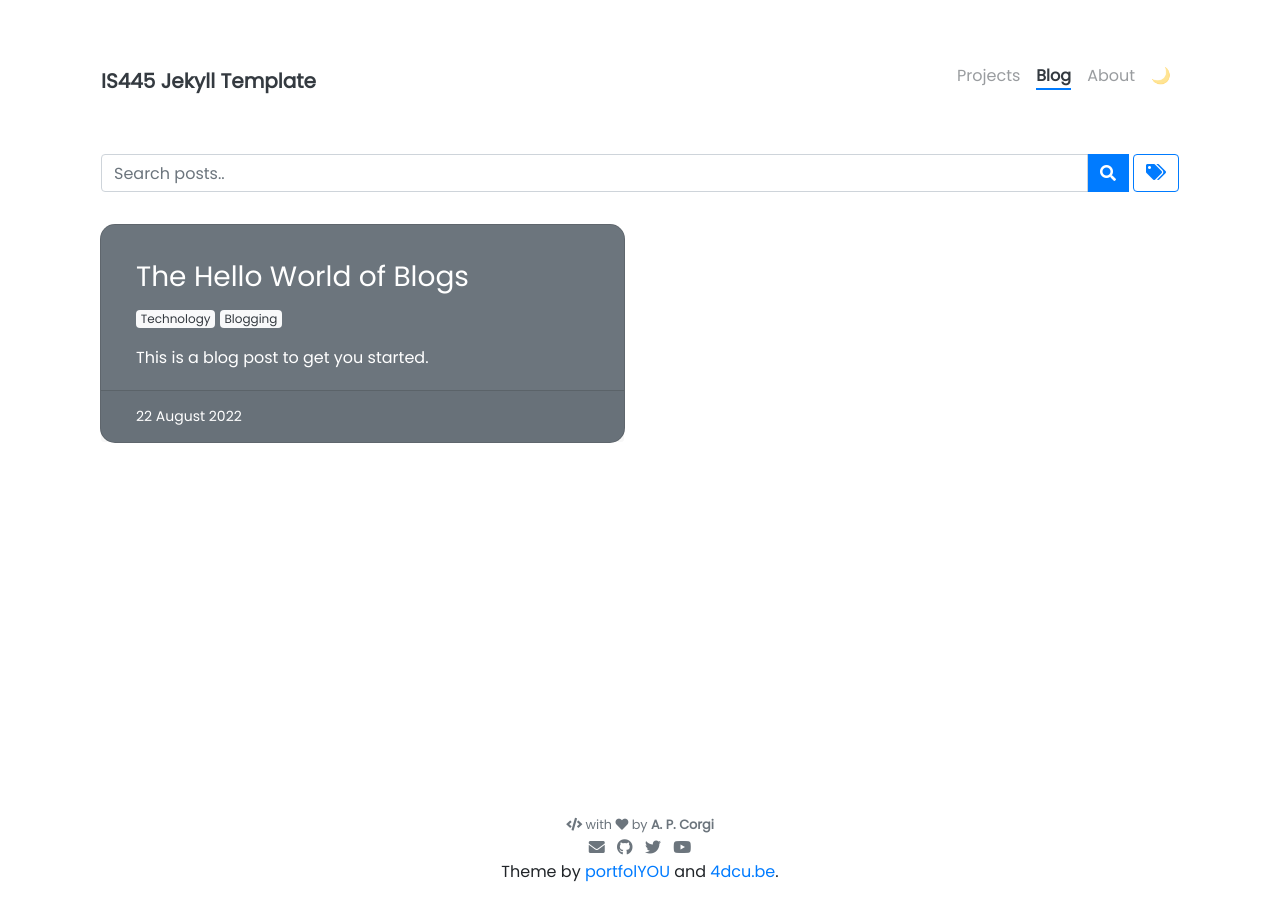
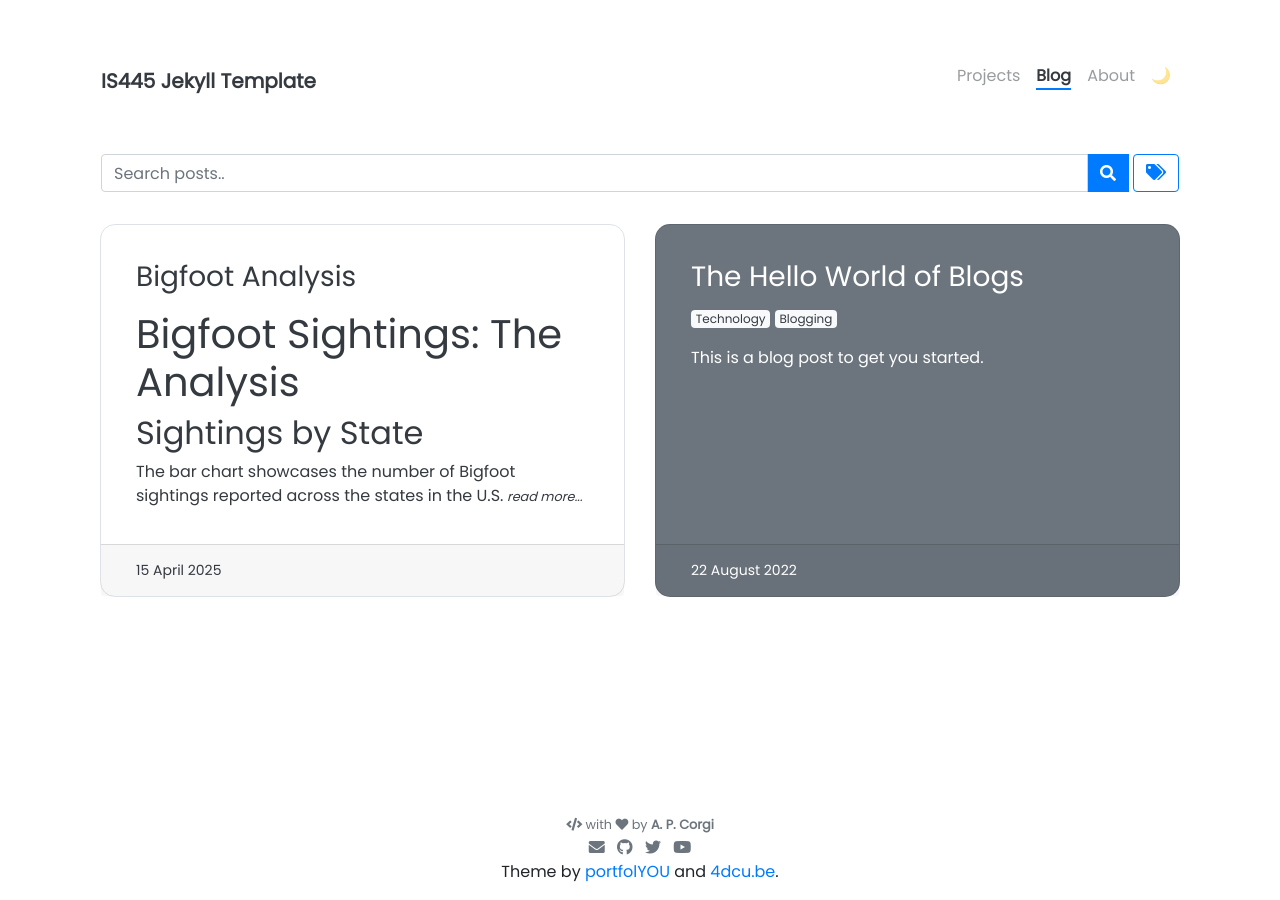
Before and after one commit to jbobie2/jbobie2.github.io, a Jekyll site: the page built from pages/blog.html, in a window 1280 px wide. Built offline with Jekyll 4.4.1, drawn with Linux system fonts in a browser that asks for light colours; nearby versions of some CDN libraries; comment, search, counter and statistics services are not loaded.

Commit message:
Fix file placement

```diff
--- a/_projects/bigfoot-analysis.md
+++ b/_posts/2025-04-15-bigfoot-analysis.md
@@ -1,3 +1,8 @@
+---
+layout: post
+title: "Bigfoot Analysis"
+permalink: /projects/analysis/
+---
 # Bigfoot Sightings: The Analysis
 
 ## Sightings by State
```
